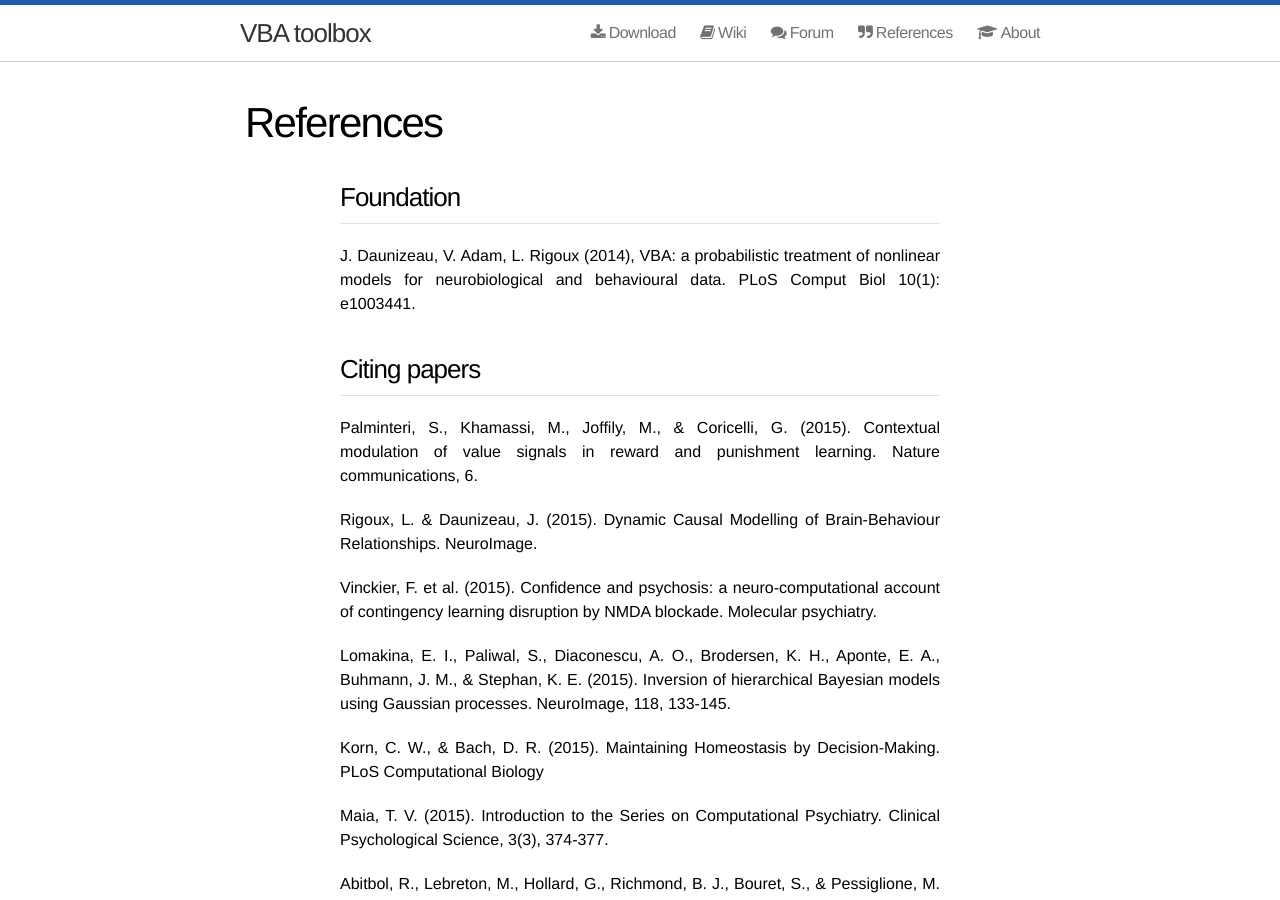
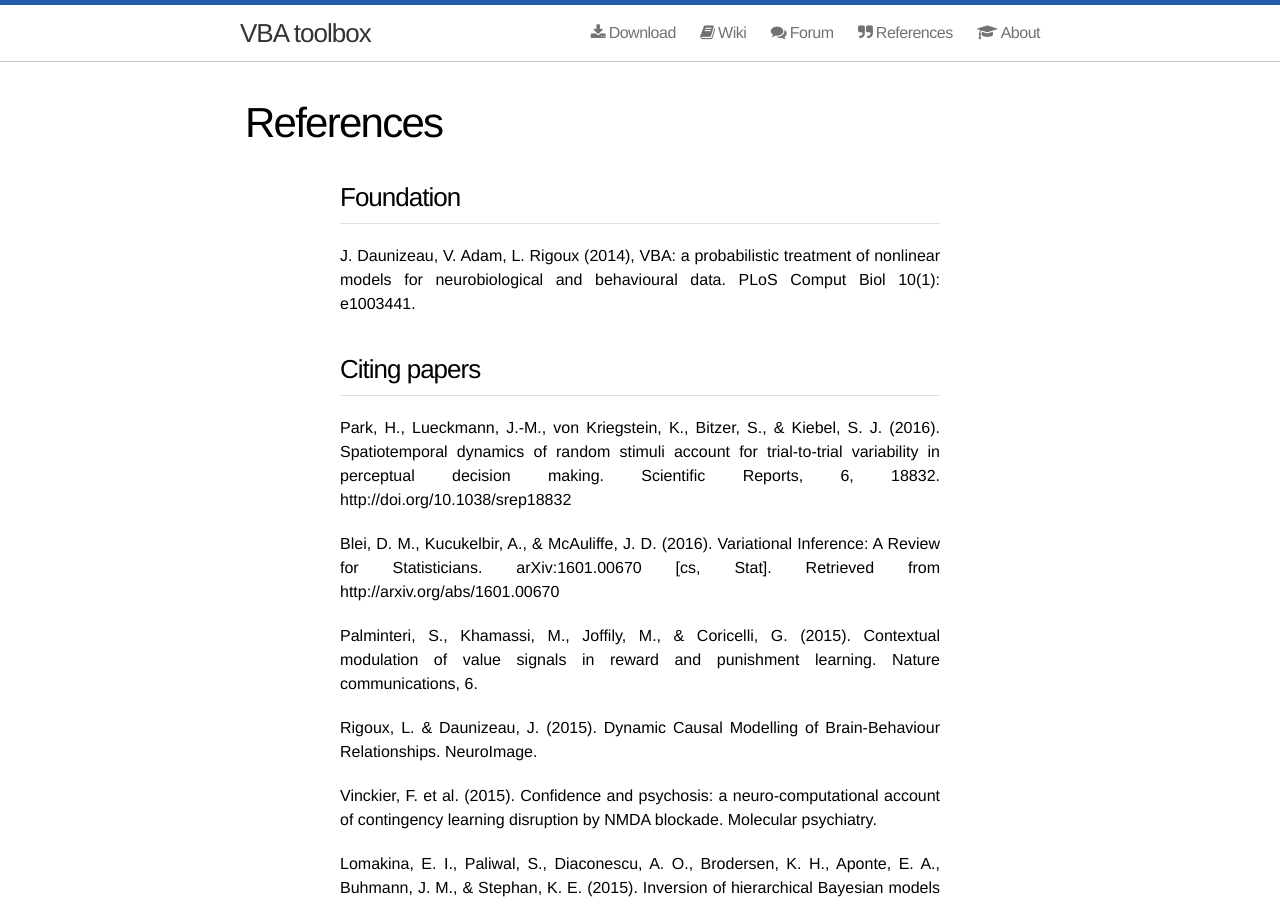
Before and after one commit to MBB-team/VBA-toolbox, a Jekyll site: the page built from references/index.html, in a window 1280 px wide and 900 px high. Built offline with Jekyll 4.4.1, drawn with Linux system fonts in a browser that asks for light colours; nearby versions of some CDN libraries.

Commit message:
Update index.html

```diff
--- a/references/index.html
+++ b/references/index.html
@@ -11,6 +11,14 @@ J. Daunizeau, V. Adam, L. Rigoux (2014), VBA: a probabilistic treatment of nonli
 </p>
 
 <h2>Citing papers</h2>
+
+<p>
+  Park, H., Lueckmann, J.-M., von Kriegstein, K., Bitzer, S., & Kiebel, S. J. (2016). Spatiotemporal dynamics of random stimuli account for trial-to-trial variability in perceptual decision making. Scientific Reports, 6, 18832. http://doi.org/10.1038/srep18832
+</p>
+
+<p>
+  Blei, D. M., Kucukelbir, A., & McAuliffe, J. D. (2016). Variational Inference: A Review for Statisticians. arXiv:1601.00670 [cs, Stat]. Retrieved from http://arxiv.org/abs/1601.00670
+</p>
 
 <p>
   Palminteri, S., Khamassi, M., Joffily, M., & Coricelli, G. (2015). Contextual modulation of value signals in reward and punishment learning. Nature communications, 6.
```
